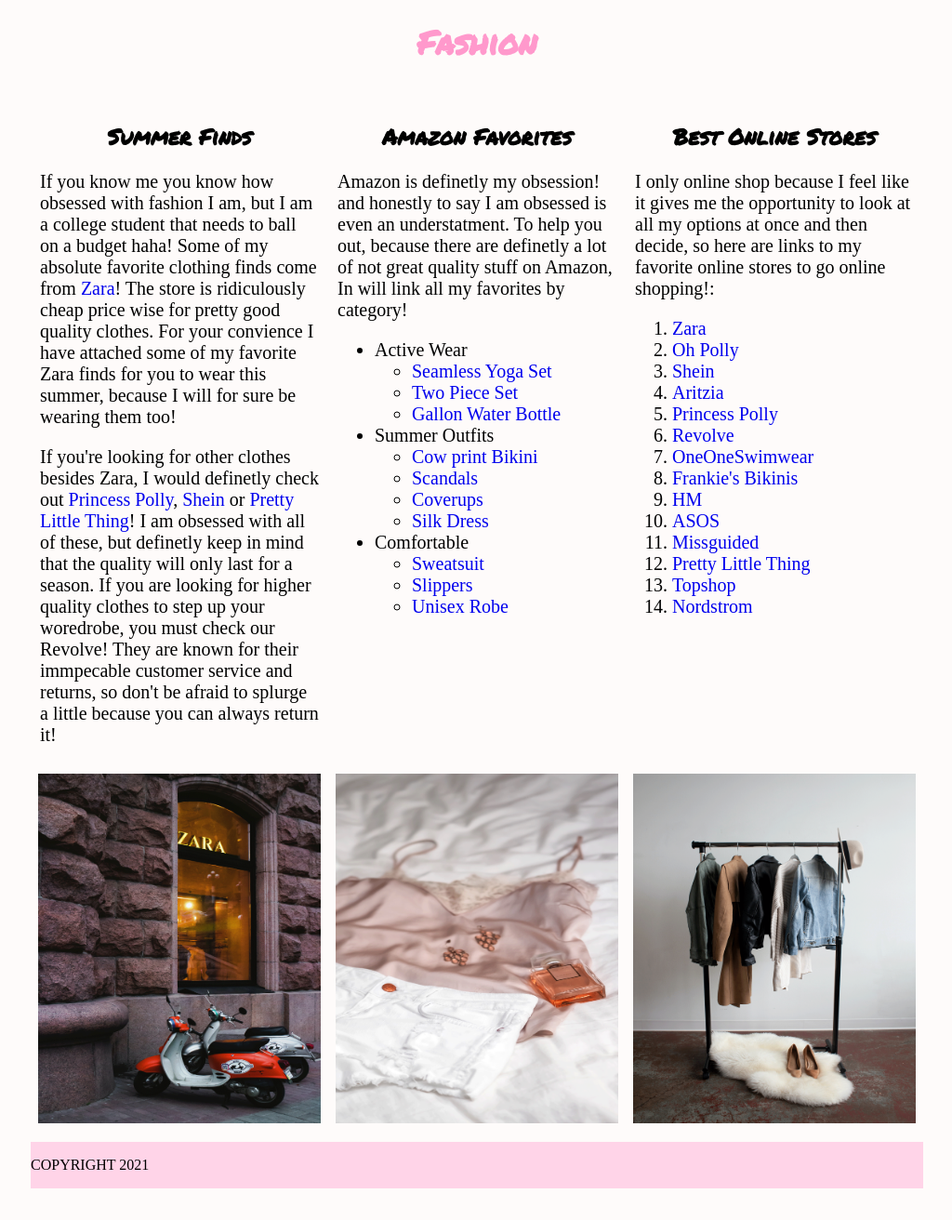
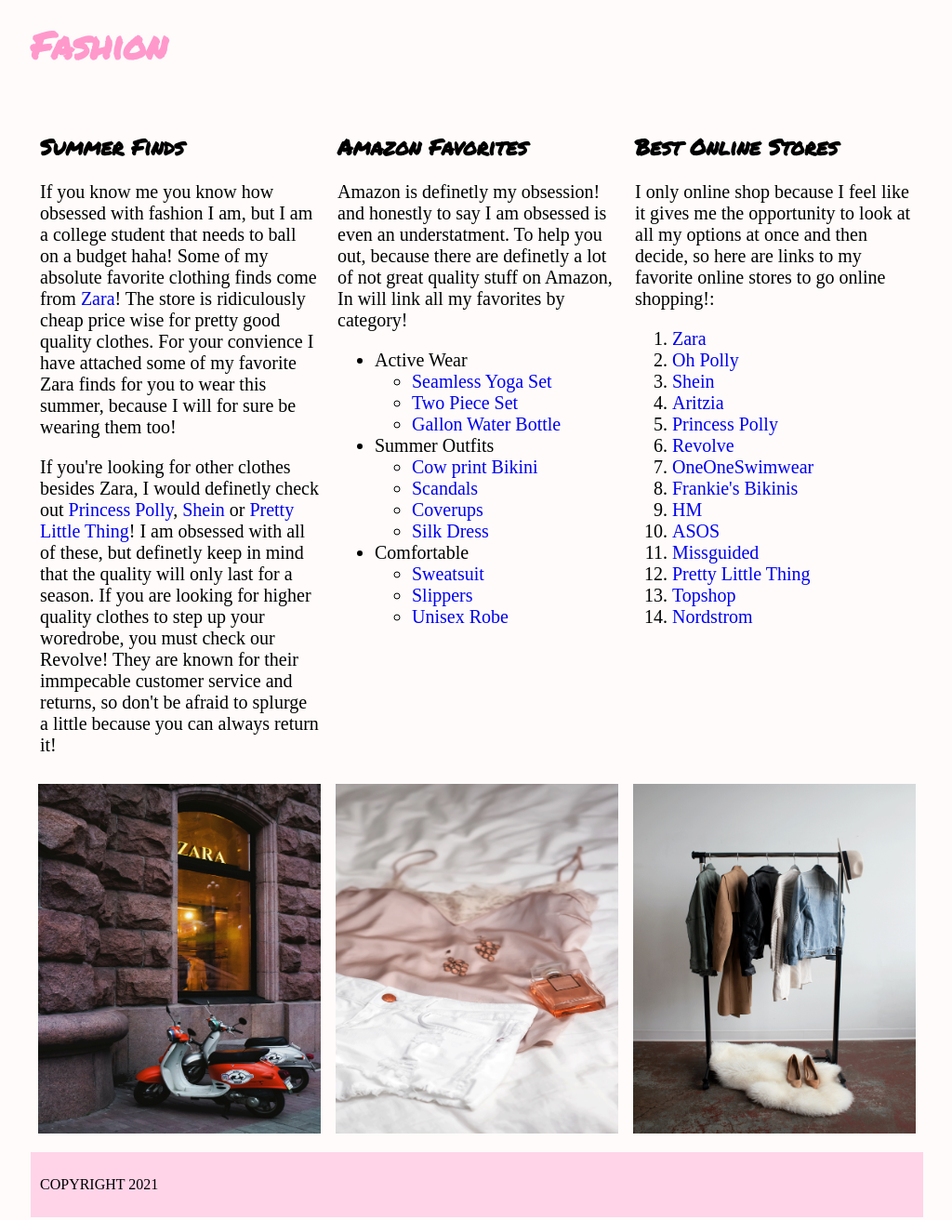
Before and after one commit to oxg147/oxg147.github.io, a plain HTML site: page fashion.html in a window 1280 px wide. Shown: the part 180-1492 px from the top of the page at 93% size, without its empty margins (127-1151 px from the left). Before the commit the page ends 1466 px from the top, so only its background shows below. Drawn offline with Linux system fonts and the light colour scheme; a web font is replaced by a local one.

Commit message:
Update style.css

```diff
--- a/css/style.css
+++ b/css/style.css
@@ -48,10 +48,12 @@ img:hover{
   z-index: 10;
   transition: all 1s ease-in;
 }
+h1,
 nav,
 footer {
   background-color: rgb(255,153,204,.4);
 }
+
 nav ul {
   margin: 0;
   padding: 5px;
@@ -81,11 +83,11 @@ a:active {
   color: rgb(255,153,204);
 }
 
-h1,
+
 h2,
 h3,
 title{
-  text-align: center;
+  text-align: left;
 }
 
 h1,
@@ -102,7 +104,7 @@ h1{
 }
 
 h2{
-  font-size: 35px;
+  font-size: 40px;
   margin-top: 10px;
   color: rgb(255,153,204);
 }
@@ -117,6 +119,9 @@ section{
   padding: 10px;
 }
 
+footer{
+  padding: 10px;
+}
 
 #title{
   position: fixed;
```
